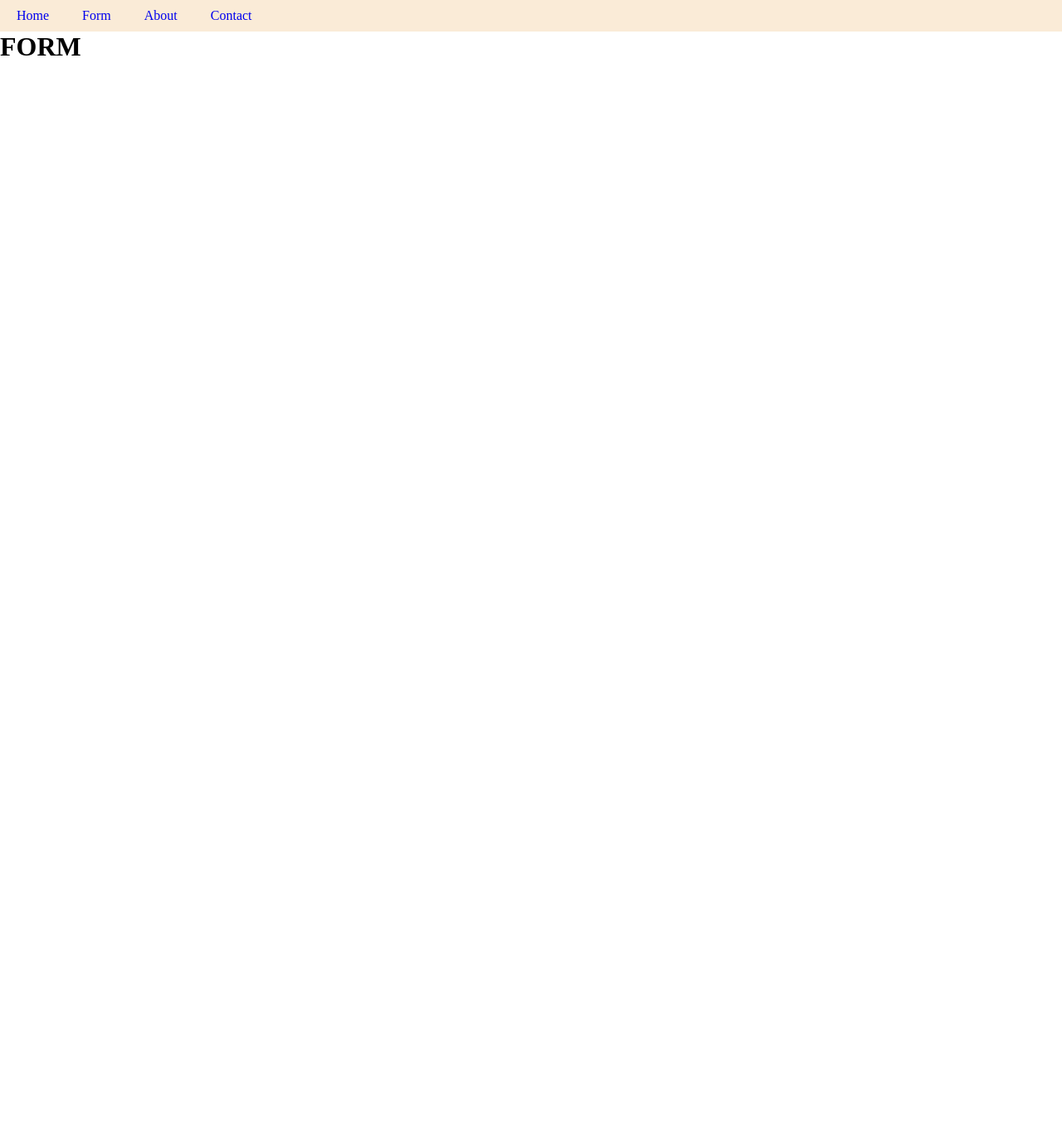
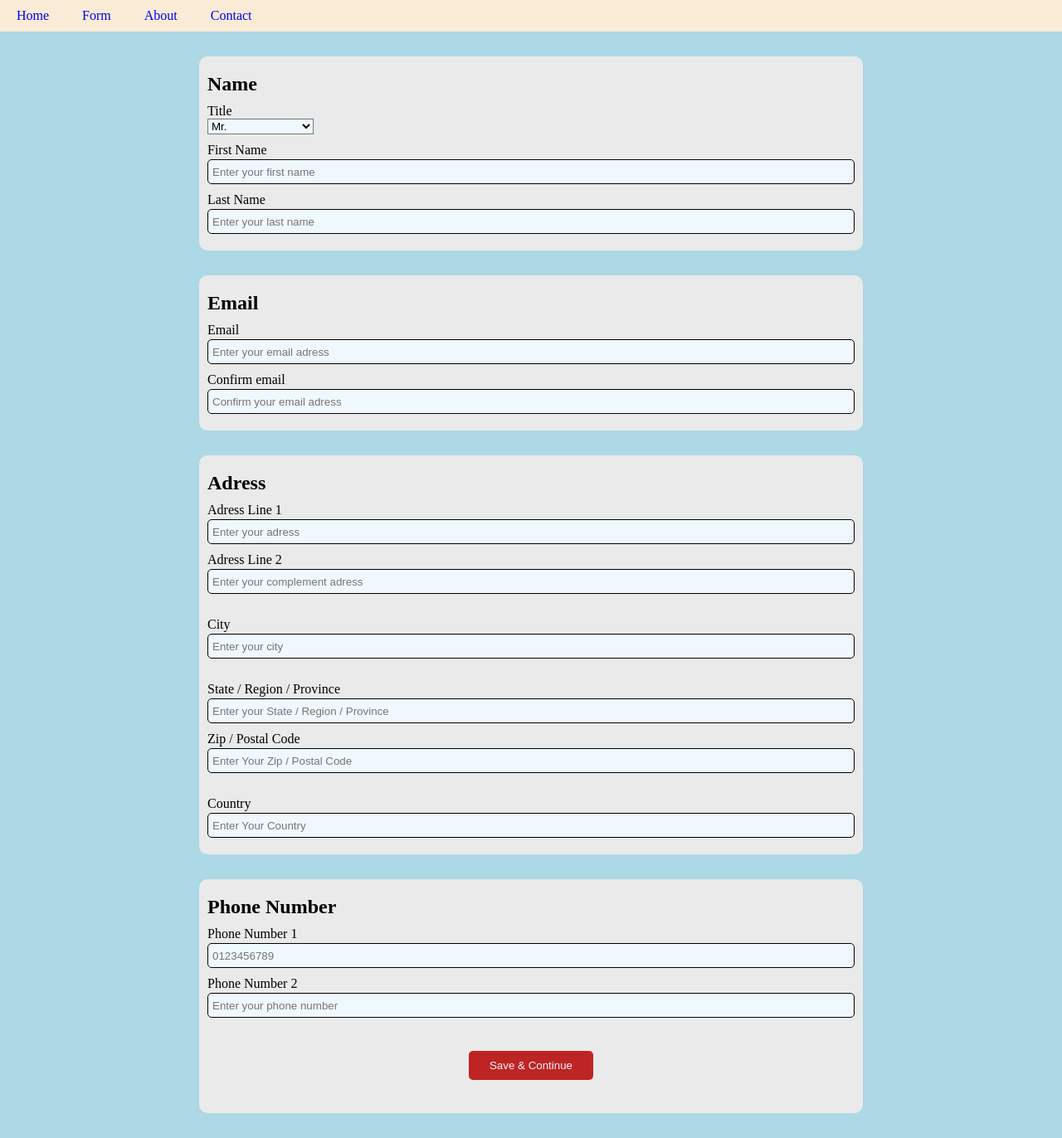
Before and after one commit to JawadMessaoudene/Hackathon1, a React (Vite) app: page /form in a window 1280 px wide. Shown: the whole page at 83% size. Before the commit the page ends 800 px from the top, so only its background shows below. Built offline with nearby package versions, Linux system fonts and the light colour scheme.

Commit message:
Finished Form page

```diff
--- a/src/pages/Form.jsx
+++ b/src/pages/Form.jsx
@@ -1,9 +1,209 @@
+import styles from "./Form.module.css"
+import { useState } from "react";
+
+
 const Form = () => {
+  const [userInformation, setUserInformation] = useState({});
+  console.log(userInformation.userName, userInformation.userLastName, userInformation.userEmail, userInformation.userAdress1);
+
   return (
     <>
-      <h1>FORM</h1>
+      <div className={styles.form}>
+        <form action="" onSubmit={console.log("Send")}>
+          <div className={styles.nameForm}>
+            <h2>Name</h2>
+            <label htmlFor="title">Title</label>
+            <select className={styles.title}
+              name="title"
+              id="title"
+              required>
+              <option value="Mr.">Mr.</option>
+              <option value="Mrs.">Mrs.</option>
+              <option value="Ms.">Ms.</option>
+            </select>
+            <label>First Name</label>
+            <input
+              value={userInformation.userName}
+              onChange={(e) => {
+                setUserInformation({
+                  ...userInformation,
+                  userName: e.target.value,
+                });
+              }}
+              type="text"
+              name="First name"
+              placeholder="Enter your first name"
+              required
+            />
+            <label htmlFor="lastname">Last Name</label>
+            <input
+              value={userInformation.userLastName}
+              onChange={(e) => {
+                setUserInformation({
+                  ...userInformation,
+                  userLastName: e.target.value,
+                });
+              }}
+              type="text"
+              name="lastname"
+              placeholder="Enter your last name"
+              required
+            />
+          </div>
+          <div className={styles.mailForm}>
+            <h2>Email</h2>
+            <label htmlFor="email">Email</label>
+            <input
+              value={userInformation.userEmail}
+              onChange={(e) => {
+                setUserInformation({
+                  ...userInformation,
+                  userEmail: e.target.value,
+                });
+              }}
+              type="email"
+              name="email"
+              id="email"
+              placeholder="Enter your email adress"
+              required
+            />
+            <label htmlFor="confirmEmail">Confirm email</label>
+            <input
+              value={userInformation.userEmailConfirmation}
+              onChange={(e) => {
+                setUserInformation({
+                  ...userInformation,
+                  userEmailConfirmation: e.target.value,
+                });
+              }}
+              type="email"
+              name="confirmEmail"
+              id="confirmEmail"
+              placeholder="Confirm your email adress"
+              required
+            />
+          </div>
+          <div className={styles.adress}>
+            <h2>Adress</h2>
+            <label htmlFor="adressLine1">Adress Line 1</label>
+            <input
+              value={userInformation.adressLine1}
+              onChange={(e) => {
+                setUserInformation({
+                  ...userInformation,
+                  adressLine1: e.target.value,
+                });
+              }}
+              type="text"
+              name="adressLine1"
+              id="adressLine1"
+              placeholder="Enter your adress"
+              required
+            />
+            <label htmlFor="adressLine2">Adress Line 2</label>
+            <input
+              value={userInformation.adressLine2}
+              onChange={(e) => {
+                setUserInformation({
+                  ...userInformation,
+                  adressLine2: e.target.value,
+                });
+              }}
+              type="text"
+              name="adressLine2"
+              id="adressLine2"
+              placeholder="Enter your complement adress"
+            />
+            <br />
+            <label htmlFor="city">City</label>
+            <input
+              value={userInformation.userCity}
+              onChange={(e) => {
+                setUserInformation({
+                  ...userInformation,
+                  userCity: e.target.value,
+                });
+              }}
+              type="text"
+              name="city"
+              id="city"
+              placeholder="Enter your city"
+              required
+            />
+            <br />
 
+            <label htmlFor="state">State / Region / Province</label>
+            <input
+              value={userInformation.userStateRegionProvince}
+              onChange={(e) => {
+                setUserInformation({
+                  ...userInformation,
+                  usersStateRegionProvince: e.target.value,
+                });
+              }}
+              type="text"
+              name="state"
+              id="state"
+              placeholder="Enter your State / Region / Province"
+            />
+            <label htmlFor="postalCode">Zip / Postal Code</label>
+            <input type="text" placeholder="Enter Your Zip / Postal Code" />
+            <br />
+            <label htmlFor="country">Country</label>
+            <input
+              value={userInformation.userCountry}
+              onChange={(e) => {
+                setUserInformation({
+                  ...userInformation,
+                  userCountry: e.target.value,
+                });
+              }}
+              type="text"
+              name="country"
+              id="country"
+              placeholder="Enter Your Country"
+              required
+            />
+          </div>
+          <div className={styles.phoneNumber}>
+            <h2>Phone Number</h2>
+            <label htmlFor="phone1">Phone Number 1</label>
+            <input
+              value={userInformation.userPhoneNumber1}
+              onChange={(e) => {
+                setUserInformation({
+                  ...userInformation,
+                  userPhoneNumber1: e.target.value,
+                });
+              }}
+              type="tel"
+              name="phone1"
+              id="phone1"
+              pattern="[0-9]{2}[0-9]{4}[0-9]{4}"
+              required
+              placeholder="0123456789"
+            />
+            <label htmlFor="phone2">Phone Number 2</label>
+            <input
+              value={userInformation.userPhoneNumber2}
+              onChange={(e) => {
+                setUserInformation({
+                  ...userInformation,
+                  userPhoneNumber2: e.target.value,
+                });
+              }}
+              type="text"
+              name="phone2"
+              id="phone2"
+              placeholder="Enter your phone number"
+            />
+            <button className={styles.buttonSubmit} type="submit">
+              Save & Continue
+            </button>
+          </div>
+        </form>
+      </div>
     </>
-  )
+  );
 };
 export default Form;
--- a/src/pages/Form.module.css
+++ b/src/pages/Form.module.css
@@ -0,0 +1,78 @@
+* {
+  box-sizing: border-box;
+  margin: 0;
+  padding: 0;
+}
+:root {
+  --main-bg-color: lightblue;
+  --input-bg-color: aliceblue;
+  --font-general-type: open sansSerif;
+  --buttonSubmit-bg-color: rgba(185, 8, 8, 0.872);
+}
+
+
+.form {
+  background-color: var(--main-bg-color);
+  display: flex;
+  flex-direction: column;
+  min-height: 100vh;
+  width: 100vw;
+
+}
+
+.nameForm,
+.mailForm,
+.adress,
+.phoneNumber {
+  display: flex;
+  flex-direction: column;
+  width: 80vw;
+  /* max-width: 600px; */
+  margin: 30px auto;
+  border-radius: 10px;
+  padding: 10px;
+  font-family: var(--font-general-type);
+  background-color: rgb(234, 234, 234);
+}
+
+.form  h2 {
+  margin: 10px 0px;
+}
+.form input{
+  margin: 2px 0px 10px 0px;
+  height: 30px;
+  background-color: var(--input-bg-color);
+  border-radius: 5px;
+  padding-left: 5px;
+  border: 1px solid black;
+}
+
+.title {
+  width: 10vw;
+  margin-bottom: 10px;
+  background-color: var(--input-bg-color);
+}
+
+.buttonSubmit {
+  width: 150px;
+  margin: 30px auto;
+  background-color: var(--buttonSubmit-bg-color);
+  color: var(--input-bg-color);
+  border: none;
+  border-radius: 5px;
+  padding: 10px;
+
+}
+
+@media (min-width: 700px) {
+  .nameForm,
+  .mailForm,
+  .adress,
+  .phoneNumber {
+  max-width: 800px;
+
+  }
+
+
+
+}
```
Also changed, not shown: src/components/Context.jsx (added).
